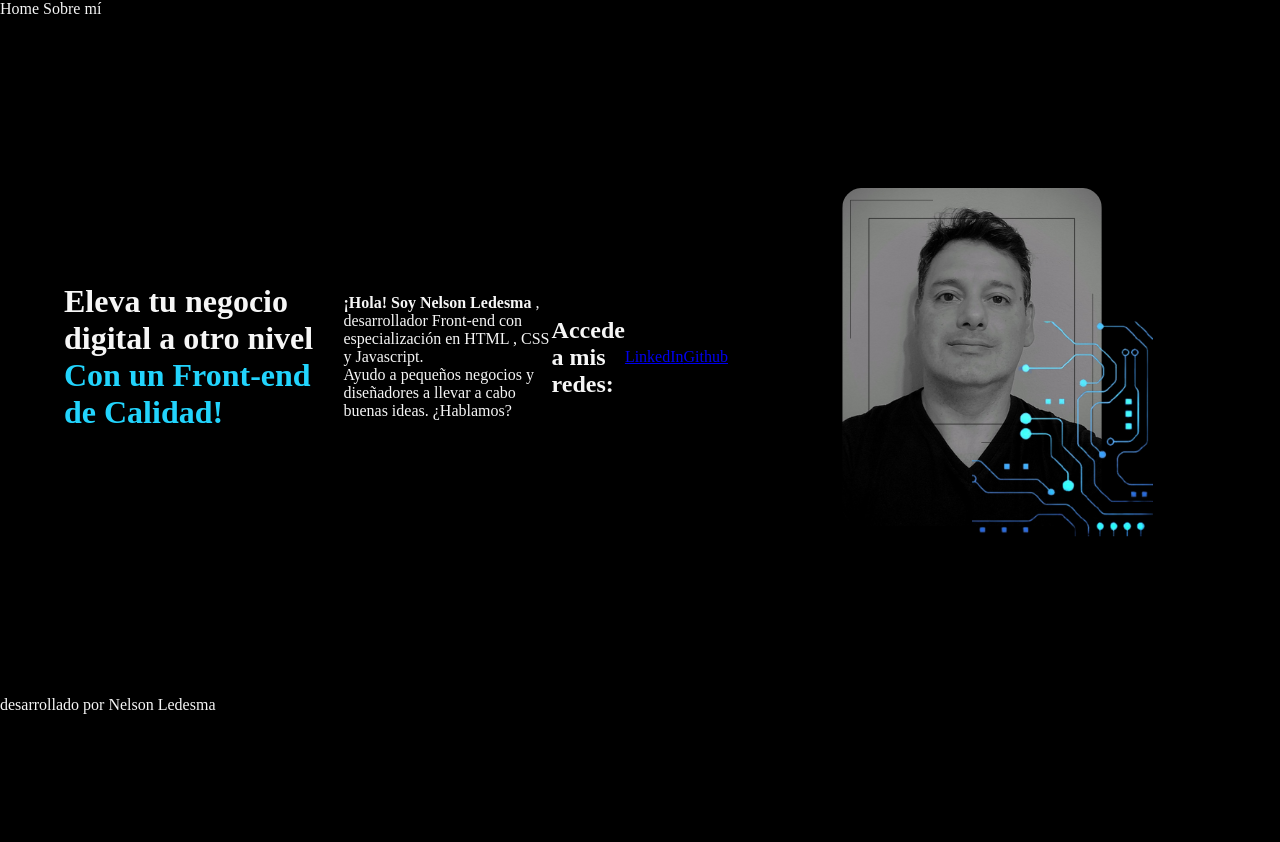
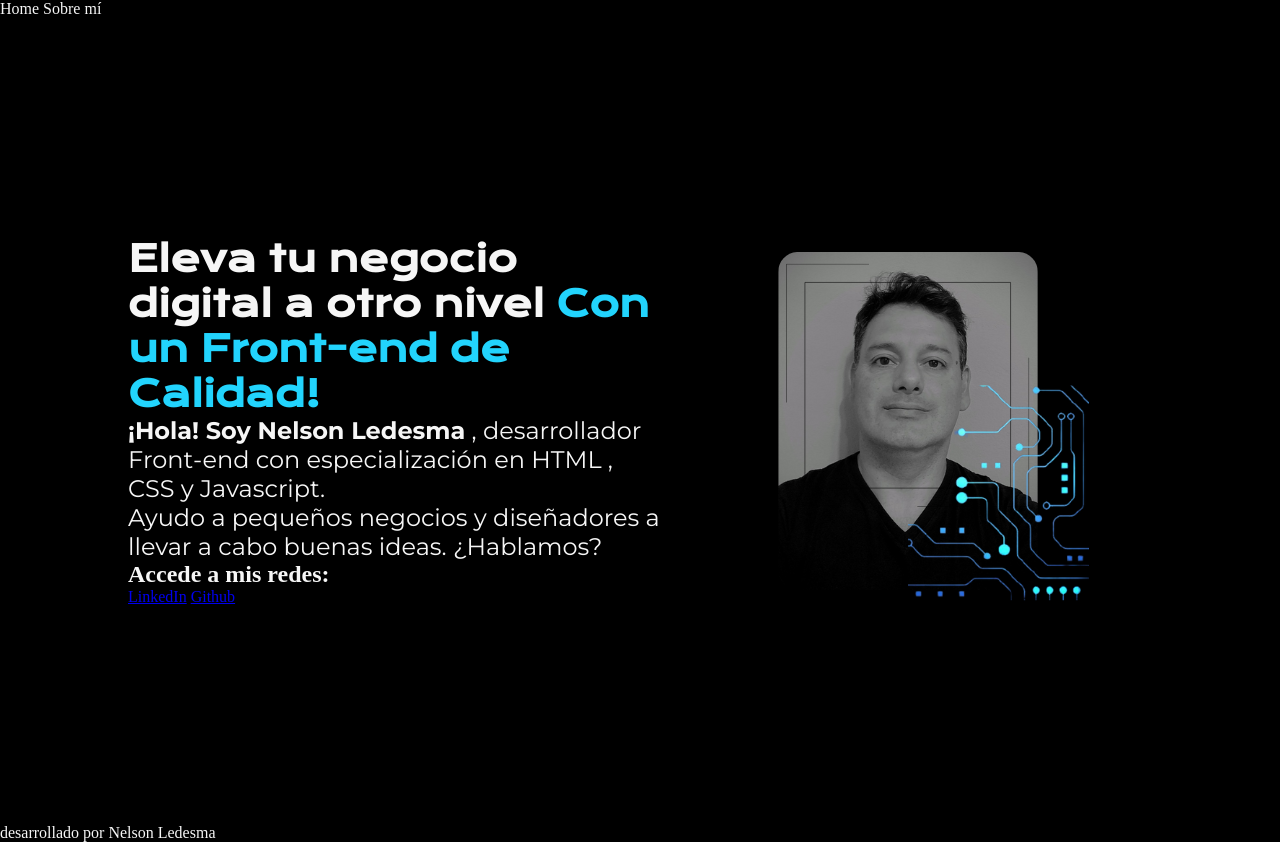
Before and after one commit to NelsonLedesma/portafolio, a plain HTML site: page index.html in a window 1280 px wide. Before the commit the page ends 800 px from the top, so only its background shows below. Drawn offline with nearby package versions, Linux system fonts and the light colour scheme.

Commit message:
cambio de fuentes con el css

```diff
--- a/index.html
+++ b/index.html
@@ -17,13 +17,13 @@
 
     </header>
     <main class="presentacion">
-
-        <h1>
+        <section class="presentacion_contenido">
+            <h1 class="presentacion_contenido_titulo">
                 Eleva tu negocio digital a otro nivel <strong class="titulo_destaque">Con un Front-end de
                     Calidad!</strong>
             </h1>
 
-        <p>
+            <p class="presentacion_contenido_texto">
                 <strong>¡Hola! Soy Nelson Ledesma</strong> , desarrollador Front-end con especialización en HTML , CSS y
                 Javascript.<br>Ayudo a pequeños negocios y diseñadores a llevar a cabo buenas ideas. ¿Hablamos?
             </p>
@@ -33,7 +33,7 @@
             </h2>
             <a href="https://www.linkedin.com/in/nelson-ledesma-020386346/">LinkedIn</a>
             <a href="https://github.com/NelsonLedesma">Github</a>
-
+        </section>
         <img src="./assets/foto_nelson.png" alt="imagen de Nelson Ledesma.">
 
     </main>
--- a/style.css
+++ b/style.css
@@ -1,3 +1,7 @@
+
+
+@import url('https://fonts.googleapis.com/css2?family=Krona+One&family=Montserrat:ital,wght@0,100..900;1,100..900&display=swap');
+
 
 * {
     padding: 0;
@@ -19,6 +23,20 @@ body{
 .presentacion{
     display: flex;
     align-items: center;
-    margin: 5%;
+    margin: 10%;
     justify-content: space-between;
 }
+
+.presentacion_contenido{
+    width: 615px;
+}
+
+.presentacion_contenido_titulo{
+    font-size: 36px;
+    font-family: "Krona One", sans-serif;
+}
+
+.presentacion_contenido_texto{
+    font-size: 24px;
+    font-family: "Montserrat", sans-serif;
+}
```
Lines whose indentation alone changed are shown as unchanged.
